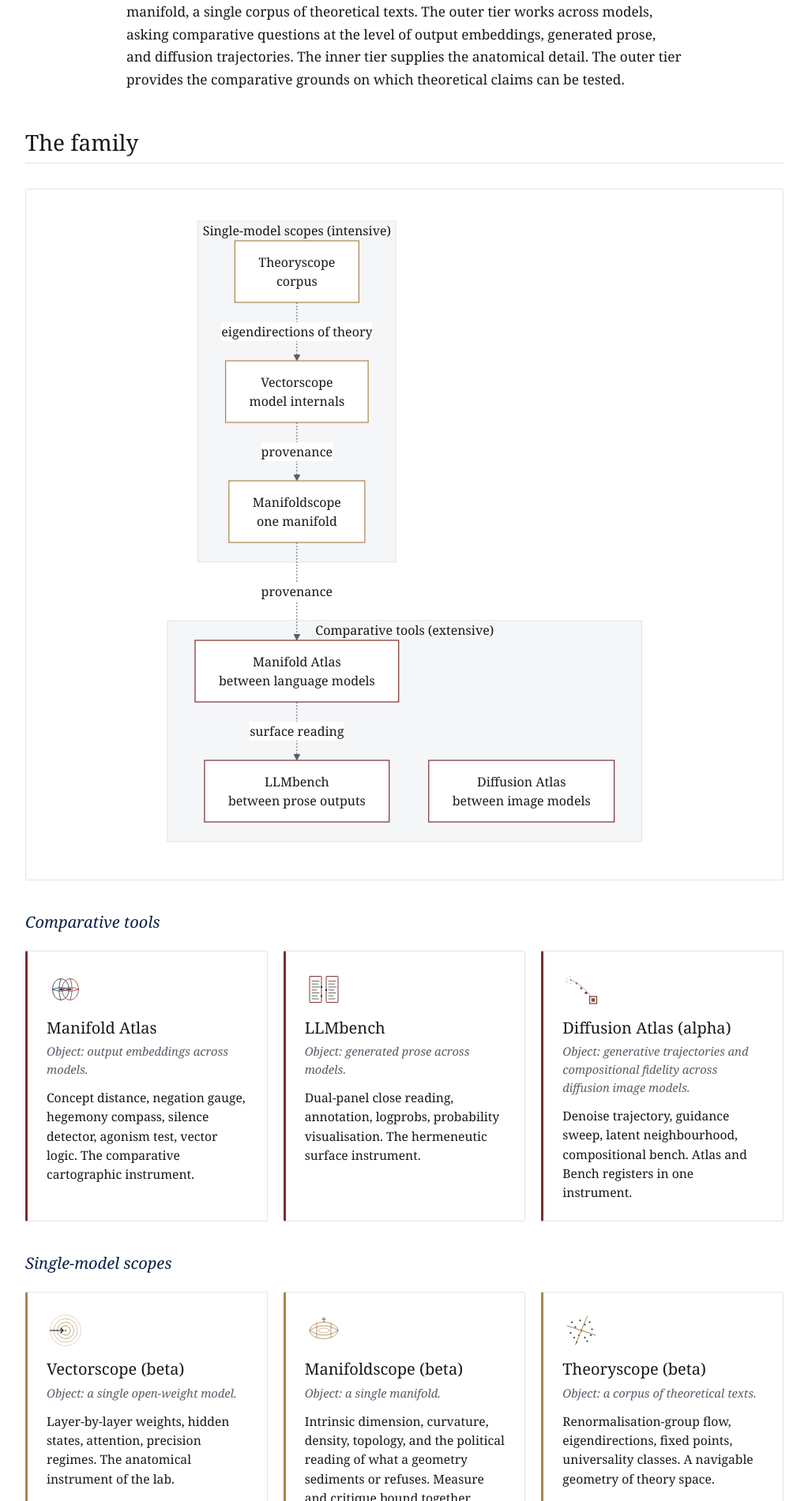
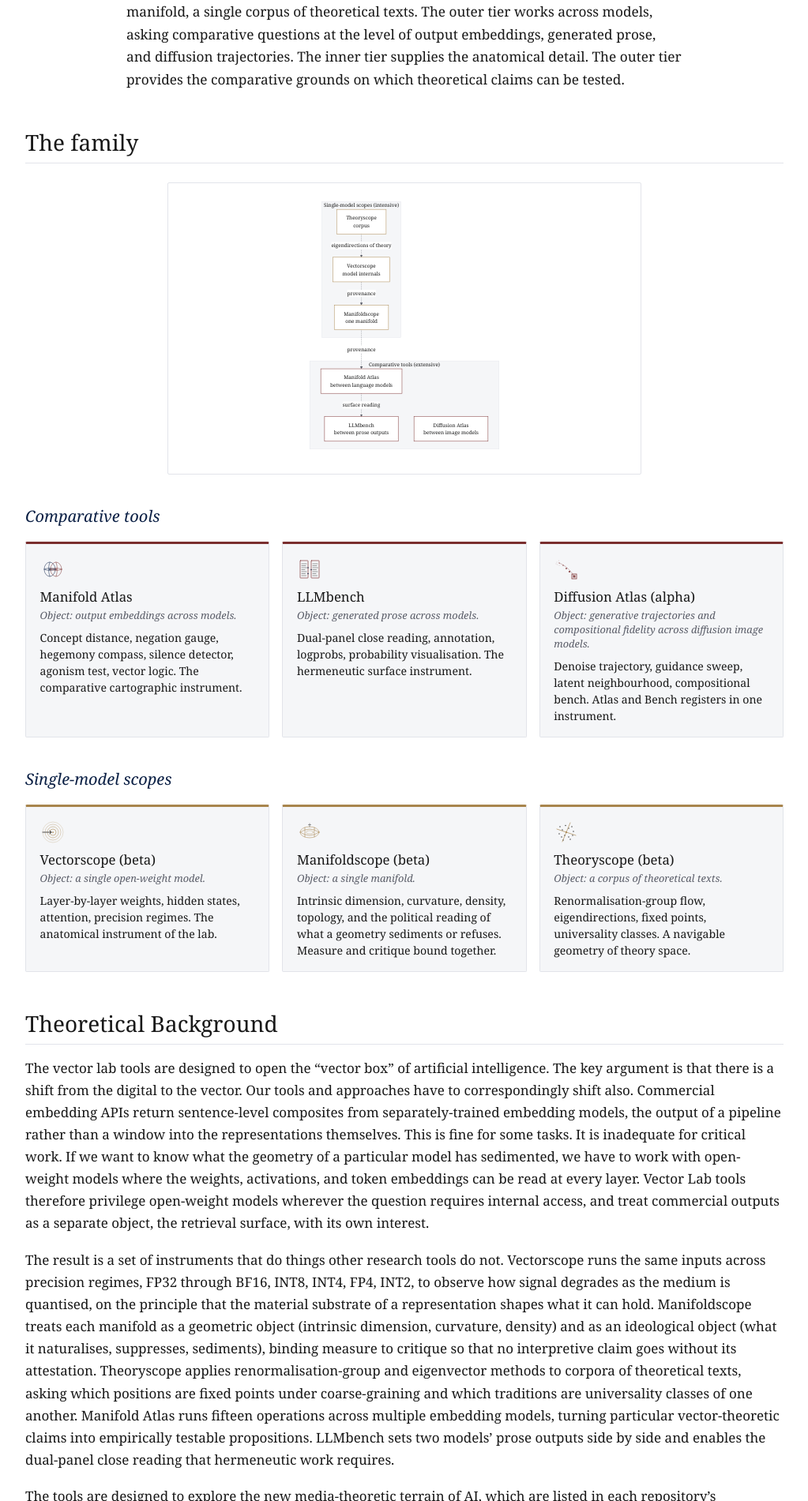
Before and after one commit to vector-lab-tools/vector-lab-tools.github.io, a Jekyll site: the page built from index.md, in a window 1280 px wide. Shown: the part 533-2434 px from the top of the page at 79% size, without its empty margins (128-1151 px from the left). Built offline with Jekyll 4.4.1, drawn with Linux system fonts in a browser that asks for light colours.

Commit message:
Cards smaller and more distinctive; Mermaid smaller
Tool cards:
- Switched background from white to cool-grey surface-alt so the
  cards lift off the page rather than blending into the white bg.
- Tier accent moved from left border (3px sand/burgundy) to a TOP
  stripe (3px sand for inner tier, burgundy for outer). Reads like
  a tabbed card index entry rather than a SaaS pricing card.
- Padding 1.5rem -> 1rem 1.1rem. Icon 48px -> 32px. h3 1.25rem ->
  1.05rem. Object 0.92rem -> 0.8rem. Body 0.98rem -> 0.88rem.
  Cards now pack tighter and feel reference-like.
- Grid min column 280px -> 220px, gap 1.25rem -> 1rem so three
  cards sit comfortably on standard viewports.
- Hover keeps the box shadow lift; removed the border-color
  animation since the top stripe carries the tier identity.

Mermaid:
- Constrained max-width to 600px and centered with margin auto.
- Padding 2rem 1.5rem -> 1.25rem 1rem.
- Added svg max-width 100% / max-height 320px so the diagram
  doesn't sprawl on wide viewports.

Supported-by: Claude

```diff
--- a/assets/css/style.scss
+++ b/assets/css/style.scss
@@ -312,40 +312,37 @@ hr { border: 0; border-top: 1px solid var(--vl-rule); margin: 3rem 0; }
 
 .tools-grid {
   display: grid;
-  grid-template-columns: repeat(auto-fit, minmax(280px, 1fr));
-  gap: 1.25rem;
-  margin: 1.5rem 0 2.5rem;
+  grid-template-columns: repeat(auto-fit, minmax(220px, 1fr));
+  gap: 1rem;
+  margin: 1.25rem 0 2rem;
 }
 
 .tool-card {
-  background: var(--vl-surface);
+  background: var(--vl-surface-alt);
   border: 1px solid var(--vl-rule);
-  border-left: 3px solid var(--vl-sand);
-  padding: 1.5rem;
+  border-top: 3px solid var(--vl-sand);
+  padding: 1rem 1.1rem;
   border-radius: 2px;
   transition: border-color 0.2s ease, box-shadow 0.2s ease, background-color 0.25s ease;
 
   &:hover {
-    border-color: var(--vl-sand);
-    border-left-color: var(--vl-sand);
     box-shadow: var(--vl-card-shadow);
   }
 
   &.comparative {
-    border-left-color: var(--vl-burgundy);
-    &:hover { border-color: var(--vl-burgundy); }
+    border-top-color: var(--vl-burgundy);
   }
 
   .tool-icon {
-    width: 48px;
-    height: 48px;
+    width: 32px;
+    height: 32px;
     display: block;
-    margin: 0 0 0.75rem;
+    margin: 0 0 0.5rem;
   }
 
   h3 {
-    margin: 0 0 0.4rem;
-    font-size: 1.25rem;
+    margin: 0 0 0.3rem;
+    font-size: 1.05rem;
     color: var(--vl-text);
     font-family: $serif;
     font-style: normal;
@@ -361,11 +358,12 @@ hr { border: 0; border-top: 1px solid var(--vl-rule); margin: 3rem 0; }
   .object {
     color: var(--vl-muted);
     font-style: italic;
-    font-size: 0.92rem;
-    margin: 0 0 0.75rem;
+    font-size: 0.8rem;
+    margin: 0 0 0.5rem;
+    line-height: 1.4;
   }
 
-  p { margin: 0; font-size: 0.98rem; line-height: 1.55; }
+  p { margin: 0; font-size: 0.88rem; line-height: 1.5; }
 }
 
 // Tool deep-dive header (per-tool pages)
@@ -444,11 +442,14 @@ hr { border: 0; border-top: 1px solid var(--vl-rule); margin: 3rem 0; }
   background: var(--vl-surface);
   border: 1px solid var(--vl-rule);
   border-radius: 2px;
-  padding: 2rem 1.5rem;
-  margin: 2rem 0;
+  padding: 1.25rem 1rem;
+  margin: 1.5rem auto;
+  max-width: 600px;
   text-align: center;
   overflow-x: auto;
   transition: background-color 0.25s ease, border-color 0.25s ease;
+
+  svg { max-width: 100%; height: auto; max-height: 320px; }
 }
 
 // Footer
```
